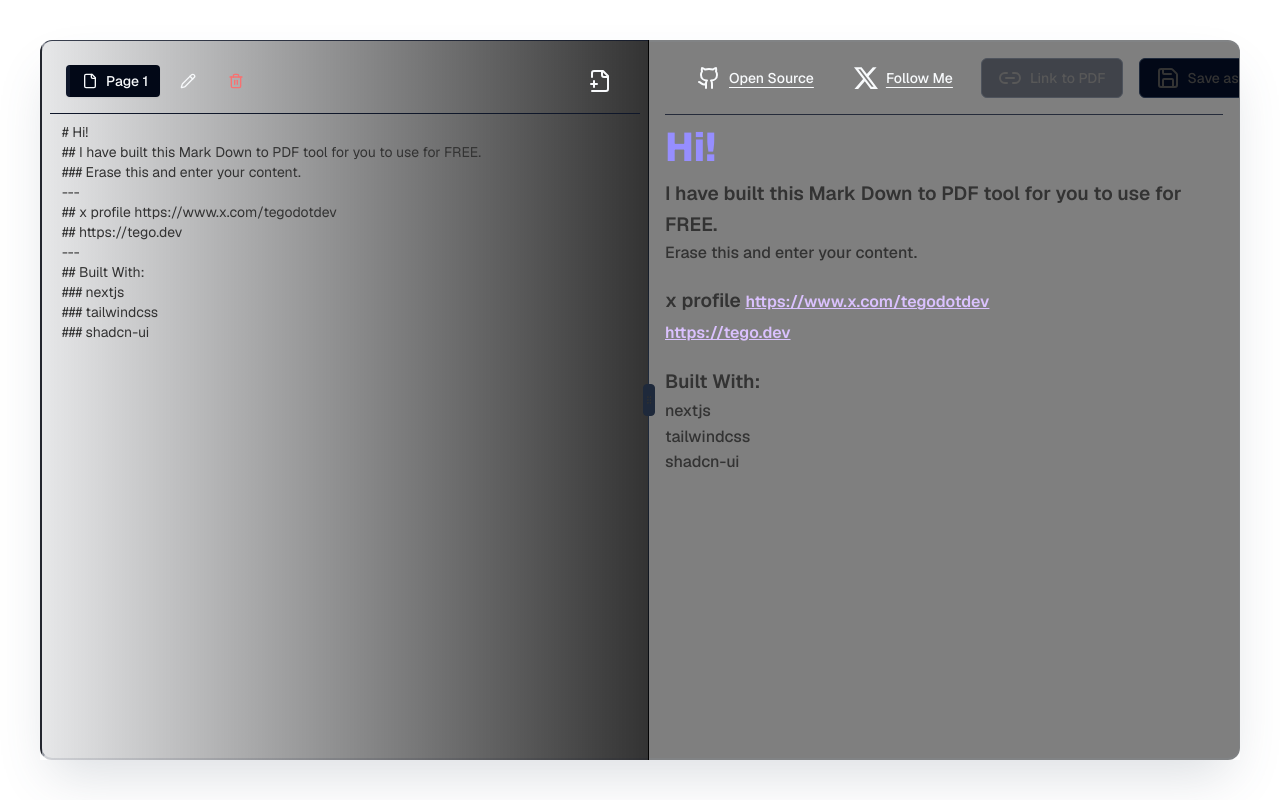
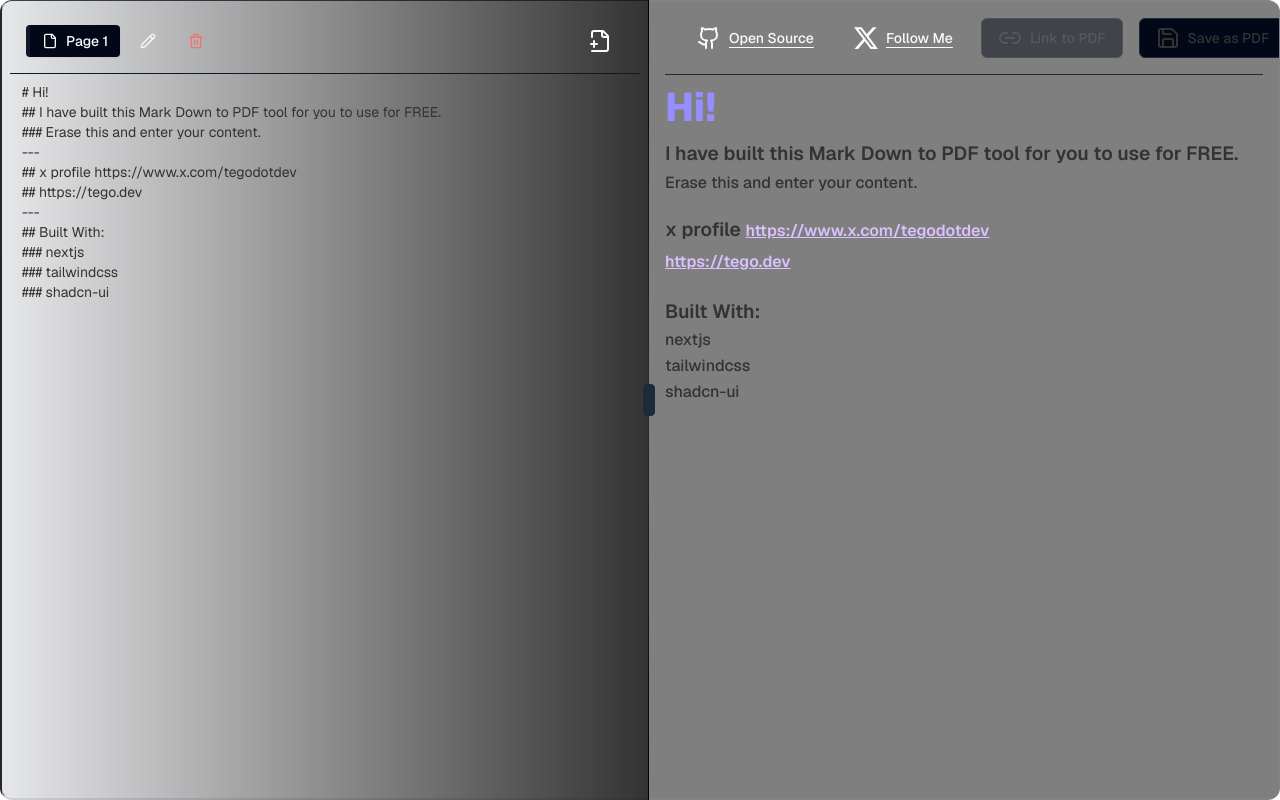
Before and after one commit to tego101/md-to-pdf, a Next.js app: page / in a window 1280 px wide. Built offline with nearby package versions, Linux system fonts and the light colour scheme.

Commit message:
Update board.tsx

```diff
--- a/src/components/board.tsx
+++ b/src/components/board.tsx
@@ -166,7 +166,7 @@ export default function Board() {
 					<Loader className='w-12 h-12 dark:text-white animate-spin' />
 				</div>
 			}>
-			<div className='flex flex-row items-center h-screen w-screen p-10'>
+			<div className='flex flex-row items-center h-screen w-screen'>
 				<ResizablePanelGroup
 					direction='horizontal'
 					className='shadow-2xl shadow-slate-600/20'>
```
